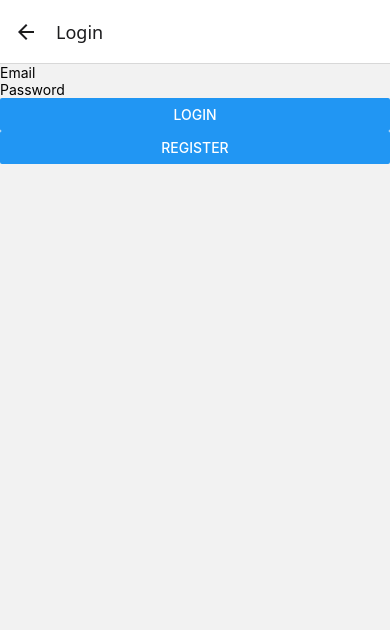
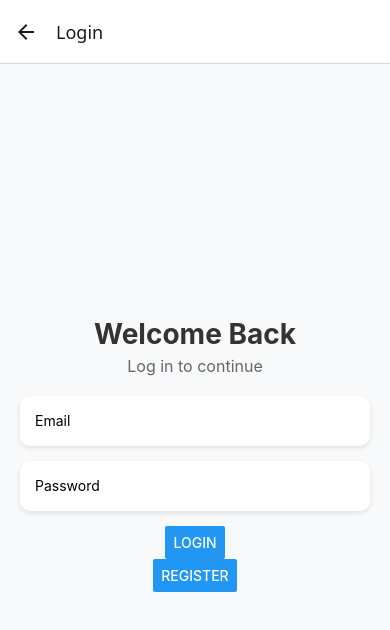
Before and after one commit to TVT23SPORyhma22/reenisovellus, a React Native app in the folder frontend/: screen /Profile in a window 390 px wide. Shown: the top 630 px of the page. Built offline with nearby package versions, Linux system fonts and the light colour scheme; no server answers.

Commit message:
Log in/Logout

```diff
--- a/frontend/screens/HomeScreen.js
+++ b/frontend/screens/HomeScreen.js
@@ -1,5 +1,5 @@
 import React, { useEffect, useState } from "react";
-import { View, Text, Button, StyleSheet, TouchableOpacity, Image } from "react-native";
+import { View, Text, StyleSheet, TouchableOpacity, Image } from "react-native";
 import AsyncStorage from "@react-native-async-storage/async-storage";
 import { auth } from "../backend/config";
 import { signOut } from "firebase/auth";
@@ -20,7 +20,7 @@ const HomeScreen = () => {
       if (storedUser) {
         setUser(JSON.parse(storedUser));
       } else {
-        navigation.replace("Login");
+        setUser(null);
       }
     };
     loadUser();
@@ -29,6 +29,7 @@ const HomeScreen = () => {
   const handleLogout = async () => {
     await signOut(auth);
     await AsyncStorage.removeItem("user");
+    setUser(null);
     navigation.replace("Login");
   };
 
@@ -38,6 +39,8 @@ const HomeScreen = () => {
 
   return (
     <View style={styles.container}>
+      {user ? (
+        <>
           <View style={styles.header}>
             <TouchableOpacity onPress={() => navigation.navigate("Profile")}>
               <Image
@@ -56,16 +59,24 @@ const HomeScreen = () => {
               <TouchableOpacity onPress={() => navigation.navigate("Profile")} style={styles.menuButton}>
                 <Text style={styles.menuText}>My Profile</Text>
               </TouchableOpacity>
+              <TouchableOpacity onPress={handleLogout} style={styles.menuButton}>
+                <Text style={styles.menuText}>Log Out</Text>
+              </TouchableOpacity>
             </View>
           )}
 
-      {user && (
-        <>
           <ExerciseForm userId={user.uid} onExerciseAdded={handleExerciseAdded} />
           <View style={styles.listContainer}>
             <ExerciseList userId={user.uid} key={refreshTrigger} />
           </View>
         </>
+      ) : (
+        <View style={styles.centeredContainer}>
+          <Text style={styles.infoText}>Please log in to see your profile and exercises.</Text>
+          <TouchableOpacity style={styles.loginButton} onPress={() => navigation.navigate("Login")}>
+            <Text style={styles.loginButtonText}>Go to Login</Text>
+          </TouchableOpacity>
+        </View>
       )}
     </View>
   );
@@ -97,17 +108,6 @@ const styles = StyleSheet.create({
     height: 40,
     borderRadius: 20,
   },
-  overlay: {
-    position: "absolute",
-    top: 0,
-    left: 0,
-    right: 0,
-    bottom: 0,
-    backgroundColor: "rgba(0, 0, 0, 0.5)",
-    alignItems: "flex-end",
-    justifyContent: "flex-start",
-    zIndex: 999,
-  },
   menu: {
     position: "absolute",
     top: 75,
@@ -130,6 +130,27 @@ const styles = StyleSheet.create({
     fontSize: 16,
     color: "black",
   },
+  centeredContainer: {
+    flex: 1,
+    justifyContent: "center",
+    alignItems: "center",
+  },
+  infoText: {
+    fontSize: 16,
+    color: "gray",
+    marginBottom: 20,
+  },
+  loginButton: {
+    backgroundColor: "#007bff",
+    paddingVertical: 10,
+    paddingHorizontal: 20,
+    borderRadius: 5,
+  },
+  loginButtonText: {
+    color: "#fff",
+    fontSize: 16,
+    fontWeight: "bold",
+  },
 });
 
 export default HomeScreen;
--- a/frontend/screens/LoginScreen.js
+++ b/frontend/screens/LoginScreen.js
@@ -1,5 +1,5 @@
 import React, { useState, useEffect } from "react";
-import { View, TextInput, Button, Text } from "react-native";
+import { View, TextInput, Button, Text, StyleSheet } from "react-native";
 import AsyncStorage from "@react-native-async-storage/async-storage";
 import { signInWithEmailAndPassword } from "firebase/auth";
 import { auth } from "../backend/config";
@@ -51,14 +51,19 @@ const LoginScreen = ({ navigation }) => {
   };
 
   return (
-    <View>
+    <View style={styles.container}>
+    <Text style={styles.title}>Welcome Back</Text>
+    <Text style={styles.subtitle}>Log in to continue</Text>
+
       <TextInput
+        style={styles.input}
         placeholder="Email"
         value={email}
         onChangeText={setEmail}
         keyboardType="email-address"
       />
       <TextInput
+        style={styles.input}
         placeholder="Password"
         value={password}
         secureTextEntry
@@ -71,4 +76,60 @@ const LoginScreen = ({ navigation }) => {
   );
 };
 
+const styles = StyleSheet.create({
+  container: {
+    flex: 1,
+    justifyContent: "center",
+    alignItems: "center",
+    backgroundColor: "#f8f9fa",
+    padding: 20,
+  },
+  title: {
+    fontSize: 28,
+    fontWeight: "bold",
+    marginBottom: 5,
+    color: "#333",
+  },
+  subtitle: {
+    fontSize: 16,
+    color: "#666",
+    marginBottom: 20,
+  },
+  input: {
+    width: "100%",
+    height: 50,
+    backgroundColor: "#fff",
+    borderRadius: 10,
+    paddingHorizontal: 15,
+    marginBottom: 15,
+    shadowColor: "#000",
+    shadowOpacity: 0.1,
+    shadowOffset: { width: 0, height: 2 },
+    shadowRadius: 5,
+    elevation: 3,
+  },
+  button: {
+    width: "100%",
+    backgroundColor: "#007bff",
+    paddingVertical: 12,
+    borderRadius: 10,
+    alignItems: "center",
+    shadowColor: "#000",
+    shadowOpacity: 0.2,
+    shadowOffset: { width: 0, height: 3 },
+    shadowRadius: 5,
+    elevation: 4,
+  },
+  buttonText: {
+    color: "#fff",
+    fontSize: 18,
+    fontWeight: "bold",
+  },
+  registerText: {
+    marginTop: 15,
+    color: "#007bff",
+    fontSize: 16,
+  },
+});
+
 export default LoginScreen;
--- a/frontend/screens/SettingScreen.js
+++ b/frontend/screens/SettingScreen.js
@@ -3,12 +3,14 @@ import { View, Text, StyleSheet, TouchableOpacity, Alert, TextInput } from "reac
 import AsyncStorage from "@react-native-async-storage/async-storage";
 import { useNavigation } from "@react-navigation/native";
 import { auth } from "../backend/config";
-import { signOut, deleteUser, reauthenticateWithCredential, EmailAuthProvider } from "firebase/auth";
+import { signOut, deleteUser, reauthenticateWithCredential, EmailAuthProvider, updatePassword } from "firebase/auth";
+import { FontAwesome } from "@expo/vector-icons";
 
 const SettingsScreen = () => {
   const navigation = useNavigation();
   const [user, setUser] = useState(null);
-  const [password, setPassword] = useState("");
+  const [newPassword, setNewPassword] = useState("");
+  const [showPasswordChange, setShowPasswordChange] = useState(false);
 
   useEffect(() => {
     const loadUser = async () => {
@@ -36,35 +38,21 @@ const SettingsScreen = () => {
       "For security reasons, please enter your password to delete your account.",
       [
         { text: "Cancel", style: "cancel" },
-        {
-          text: "Continue",
-          onPress: () => showPasswordPrompt()
-        }
+        { text: "Continue", onPress: () => showPasswordPrompt() }
       ]
     );
   };
 
-  const showPasswordPrompt = () => {
-    Alert.prompt(
-      "Re-authenticate",
-      "Enter your password to confirm account deletion.",
-      [
-        { text: "Cancel", style: "cancel" },
-        { text: "Confirm", onPress: (password) => reauthenticateAndDelete(password) }
-      ],
-      "secure-text"
-    );
-  };
-
-  const reauthenticateAndDelete = async (password) => {
-    const user = auth.currentUser;
-    const credential = EmailAuthProvider.credential(user.email, password);
-
+  const handleChangePassword = async () => {
+    if (!auth.currentUser || newPassword.length < 6) {
+      Alert.alert("Error", "Password must be at least 6 characters long.");
+      return;
+    }
     try {
-      await reauthenticateWithCredential(user, credential);
-      await deleteUser(user);
-      await AsyncStorage.removeItem("user");
-      navigation.replace("Login");
+      await updatePassword(auth.currentUser, newPassword);
+      Alert.alert("Success", "Password updated successfully.");
+      setNewPassword("");
+      setShowPasswordChange(false);
     } catch (error) {
       Alert.alert("Error", error.message);
     }
@@ -72,35 +60,53 @@ const SettingsScreen = () => {
 
   return (
     <View style={styles.container}>
-      <Text style={styles.header}>Settings</Text>
 
       <View style={styles.optionContainer}>
-        <Text style={styles.optionTitle}>Email:</Text>
+        <Text style={styles.optionTitle}>Email</Text>
         <Text style={styles.optionValue}>{user?.email}</Text>
       </View>
 
-      <TouchableOpacity style={styles.option} onPress={() => navigation.navigate("ChangePassword")}>
+      <TouchableOpacity style={styles.option} onPress={() => setShowPasswordChange(!showPasswordChange)}>
         <Text style={styles.optionText}>Change Password</Text>
+        <FontAwesome name="chevron-right" size={18} color="gray" style={styles.arrowIcon} />
       </TouchableOpacity>
+
+      {showPasswordChange && (
+        <View style={styles.changePasswordContainer}>
+          <TextInput
+            style={styles.passwordInput}
+            placeholder="New Password"
+            secureTextEntry
+            value={newPassword}
+            onChangeText={setNewPassword}
+          />
+          <TouchableOpacity style={styles.changePasswordButton} onPress={handleChangePassword}>
+            <Text style={styles.changePasswordText}>Update Password</Text>
+          </TouchableOpacity>
+        </View>
+      )}
 
       <TouchableOpacity style={styles.option} onPress={() => navigation.navigate("UnitsOfMeasure")}>
         <Text style={styles.optionText}>Units of Measure</Text>
+        <FontAwesome name="chevron-right" size={18} color="gray" style={styles.arrowIcon} />
       </TouchableOpacity>
 
       <TouchableOpacity style={styles.option} onPress={() => navigation.navigate("CountryRegion")}>
         <Text style={styles.optionText}>Country/Region</Text>
+        <FontAwesome name="chevron-right" size={18} color="gray" style={styles.arrowIcon} />
       </TouchableOpacity>
 
       <TouchableOpacity style={styles.option} onPress={() => navigation.navigate("PrivacyPolicy")}>
         <Text style={styles.optionText}>Privacy Policy</Text>
+        <FontAwesome name="chevron-right" size={18} color="gray" style={styles.arrowIcon} />
       </TouchableOpacity>
 
-      <TouchableOpacity style={styles.deleteOption} onPress={handleDeleteAccount}>
+      <TouchableOpacity style={styles.option} onPress={handleDeleteAccount}>
         <Text style={styles.deleteText}>Delete Account</Text>
       </TouchableOpacity>
 
-      <TouchableOpacity style={styles.option} onPress={handleLogout}>
-        <Text style={styles.optionText}>Log Out</Text>
+      <TouchableOpacity style={styles.logoutOption} onPress={handleLogout}>
+        <Text style={styles.logoutText}>Log Out</Text>
       </TouchableOpacity>
     </View>
   );
@@ -110,45 +116,79 @@ const styles = StyleSheet.create({
   container: {
     flex: 1,
     padding: 20,
+    backgroundColor: "#fff",
+  },
+  headerContainer: {
+    flexDirection: "row",
+    justifyContent: "space-between",
+    alignItems: "center",
+    marginBottom: 20,
   },
   header: {
-    fontSize: 30,
+    fontSize: 24,
     fontWeight: "bold",
-    textAlign: "center",
-    marginVertical: 20,
   },
   optionContainer: {
-    marginBottom: 20,
+    paddingVertical: 10,
+    borderBottomWidth: 1,
+    borderBottomColor: "#ddd",
   },
   optionTitle: {
-    fontSize: 18,
+    fontSize: 16,
     fontWeight: "bold",
+    color: "#555",
   },
   optionValue: {
     fontSize: 16,
     color: "gray",
+  },
+  changePasswordContainer: {
+    paddingVertical: 15,
+  },
+  passwordInput: {
+    borderWidth: 1,
+    borderColor: "#ddd",
+    borderRadius: 5,
+    padding: 10,
+    fontSize: 16,
     marginBottom: 10,
   },
+  changePasswordButton: {
+    backgroundColor: "#A0716C",
+    padding: 10,
+    borderRadius: 5,
+    alignItems: "center",
+  },
+  changePasswordText: {
+    color: "#fff",
+    fontSize: 16,
+    fontWeight: "bold",
+  },
   option: {
-    padding: 15,
-    backgroundColor: "#f5f5f5",
-    marginVertical: 5,
-    borderRadius: 5,
+    flexDirection: "row",
+    justifyContent: "space-between",
+    alignItems: "center",
+    paddingVertical: 15,
+    borderBottomWidth: 1,
+    borderBottomColor: "#ddd",
   },
   optionText: {
     fontSize: 16,
-    fontWeight: "bold",
-  },
-  deleteOption: {
-    padding: 15,
-    backgroundColor: "#f5f5f5",
-    marginVertical: 5,
-    borderRadius: 5,
   },
   deleteText: {
     fontSize: 16,
+  },
+  logoutOption: {
+    marginTop: 20,
+  },
+  logoutText: {
+    fontSize: 16,
+    color: "red",
+    textAlign: "center",
     fontWeight: "bold",
-    color: "red",
+  },
+  arrowIcon: {
+    marginLeft: "auto",
   },
 });
 
```
Also changed, not shown: frontend/screens/ProfileScreen.js (+14 -9 lines), 1 other file (tests, documents, lock files or other folders). Lines whose indentation alone changed are shown as unchanged.
